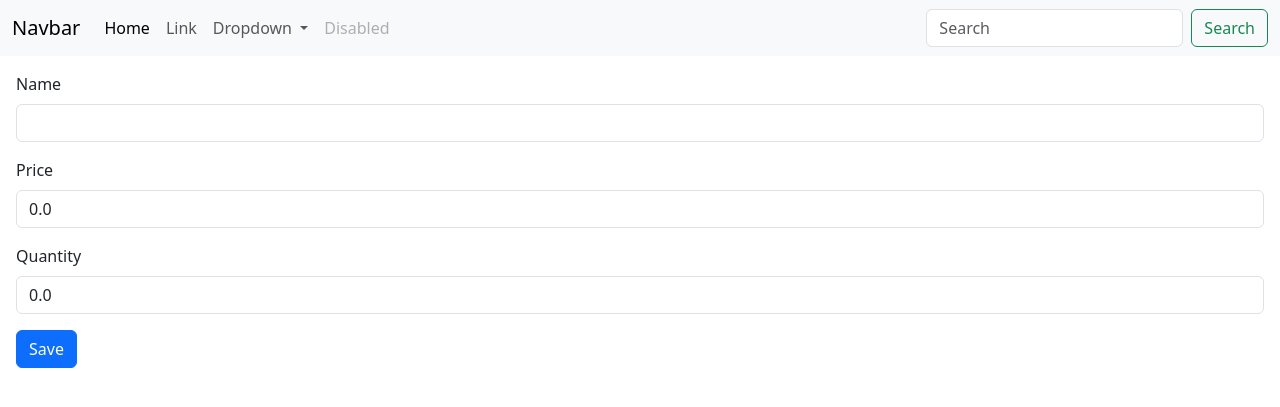
After one commit to adamsahmi1/-Spring-MVC-Thymeleaf, a Spring Boot app: page /admin/newProduct in a window 1280 px wide. The commit adds this page. Shown: the top 407 px of the page. Run offline with Spring Boot 4, Linux system fonts and the light colour scheme; some libraries are stand-ins or nearby versions.

Commit message:
ajouter un nouveau product via un formulaire

```diff
--- a/src/main/java/net/sahmi/mundiaspringmvc/web/ProductController.java
+++ b/src/main/java/net/sahmi/mundiaspringmvc/web/ProductController.java
@@ -21,9 +21,18 @@ public class ProductController {
         model.addAttribute("productList", products);
         return "products";
     }
+    @GetMapping("/")
+    public String home() {
+        return "redirect:/index";
+    }
     @GetMapping("/delete")
     public String delete(@RequestParam(name = "id") Long id) {
         productRepository.deleteById(id);
         return "redirect:/index";
     }
+    @GetMapping("/admin/newProduct")
+    public String newProduct(Model model) {
+        model.addAttribute("product", new Product());
+        return "new-product";
+    }
 }
--- /dev/null
+++ b/src/main/resources/templates/new-product.html
@@ -0,0 +1,35 @@
+<!DOCTYPE html>
+<html lang="en"
+      xmlns:th="http://www.thymeleaf.org"
+      xmlns:layout="http://www.ultraq.net.nz/thymeleaf/layout"
+      layout:decorate="layout1"
+>
+<head>
+    <meta charset="UTF-8">
+    <title>Products</title>
+    <link rel="stylesheet" href="/webjars/bootstrap/5.3.8/css/bootstrap.min.css">
+    <script src="/webjars/bootstrap/5.3.8/js/bootstrap.bundle.min.js"></script>
+</head>
+    <body>
+        <div class="p-3" layout:fragment="content">
+            <form method="post" th:action="@{/admin/saveProduct}">
+                <div class="mb-3">
+                    <label class="form-label">Name</label>
+                    <input class="form-control" type="text" name="name" th:value="${product.name}" >
+                    <span class="text-danger" th:errors="${product.name}"></span>
+                </div>
+                <div class="mb-3">
+                    <label class="form-label">Price</label>
+                    <input class="form-control" type="text" name="price" th:value="${product.price}" >
+                    <span class="text-danger" th:errors="${product.price}"></span>
+                </div>
+                <div class="mb-3">
+                    <label class="form-label">Quantity</label>
+                    <input class="form-control" type="text" name="quantity" th:value="${product.quantity}" >
+                    <span class="text-danger" th:errors="${product.quantity}"></span>
+                </div>
+                <button type="submit" class="btn btn-primary">Save</button>
+            </form>
+        </div>
+    </body>
+</html>
--- a/src/main/resources/templates/products.html
+++ b/src/main/resources/templates/products.html
@@ -12,7 +12,9 @@
 </head>
     <body>
         <div class="p-3" layout:fragment="content">
-
+            <div class="p-3">
+                <a class="btn btn-primary" th:href="@{/admin/newProduct}">New Product</a>
+            </div>
             <table class="table">
 
                 <thead>
```
